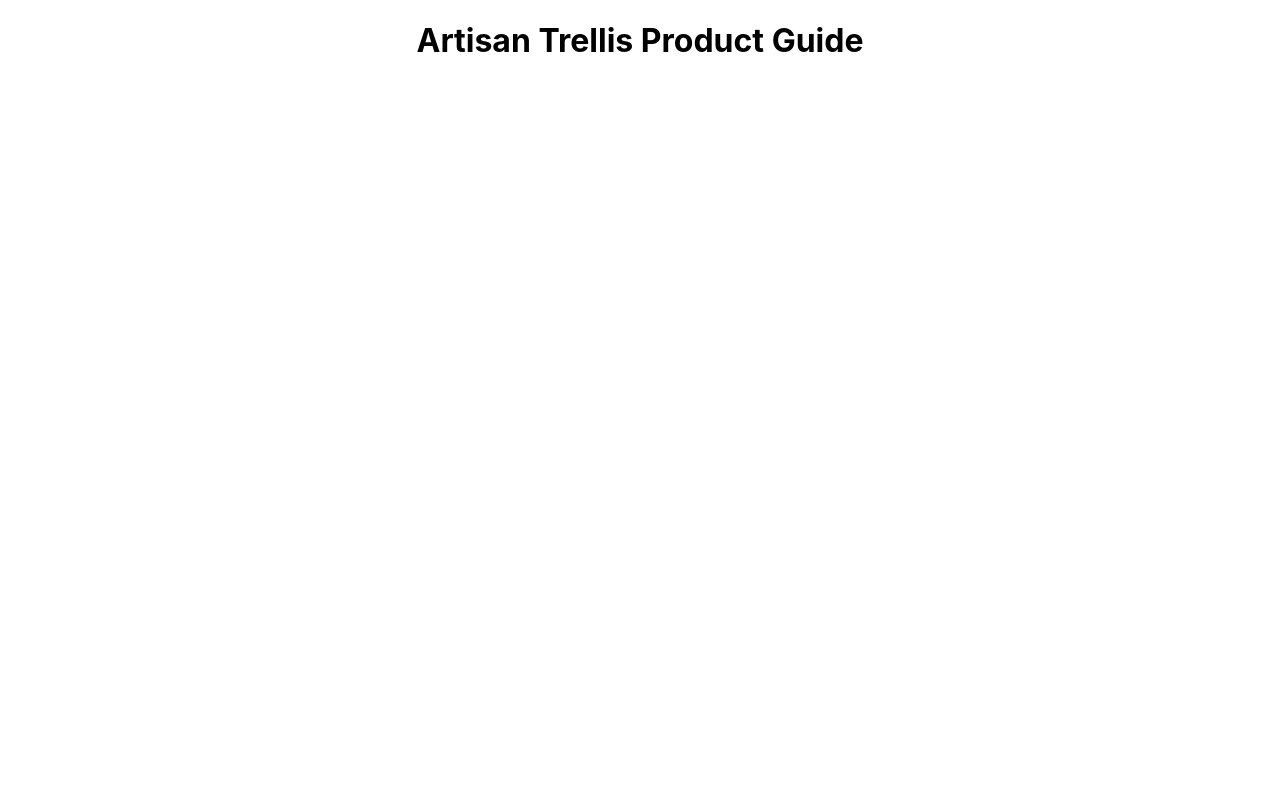
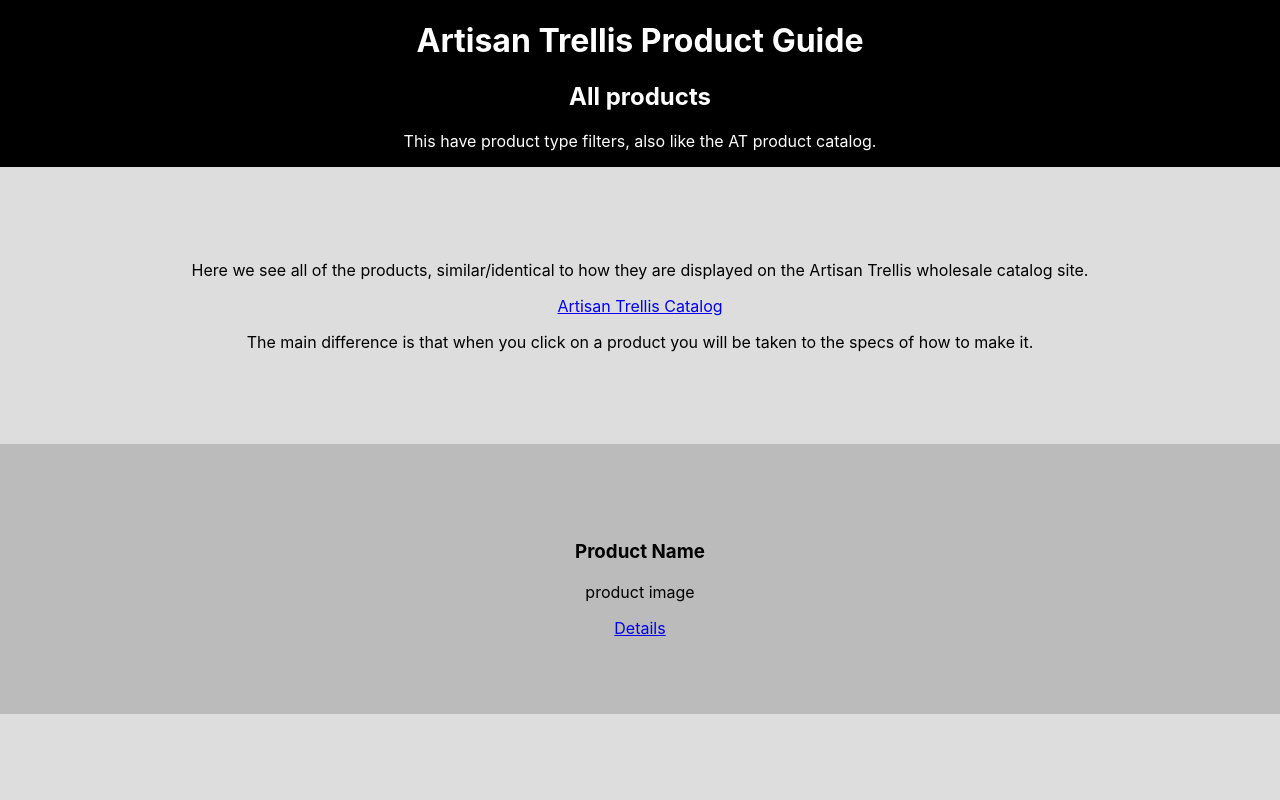
Before and after one commit to capnnemo2/at-product-guide, a React (Create React App) app: page /home in a window 1280 px wide. Shown: the top 800 px of the page. Built offline with nearby package versions, Linux system fonts and the light colour scheme.

Commit message:
Creates home

```diff
--- a/src/App.js
+++ b/src/App.js
@@ -2,6 +2,7 @@ import React from "react";
 import { Route } from "react-router-dom";
 import Header from "./Header/Header";
 import Landing from "./Landing/Landing";
+import Home from "./Home/Home";
 
 export default class App extends React.Component {
   render() {
@@ -13,6 +14,7 @@ export default class App extends React.Component {
         </header>
         <main>
           <Route exact path="/" component={Landing} />
+          <Route path="/home" component={Home} />
         </main>
       </div>
     );
--- a/src/Header/Header.css
+++ b/src/Header/Header.css
@@ -4,5 +4,5 @@
 
 .Header__link {
   text-decoration: none;
-  color: black;
+  color: white;
 }
--- /dev/null
+++ b/src/Home/Home.css
@@ -0,0 +1,3 @@
+.Home__subheader {
+  color: white;
+}
--- /dev/null
+++ b/src/Home/Home.js
@@ -0,0 +1,57 @@
+import React from "react";
+import "./Home.css";
+
+export default class Home extends React.Component {
+  render() {
+    return (
+      <div className="Home">
+        <div className="Home__subheader">
+          <h2>All products</h2>
+          <p>
+            This have product type filters, also like the AT product catalog.
+          </p>
+        </div>
+
+        <section>
+          <p>
+            Here we see all of the products, similar/identical to how they are
+            displayed on the Artisan Trellis wholesale catalog site.
+          </p>
+          <a href="http://www.artisantrellis.com/all-products">
+            Artisan Trellis Catalog
+          </a>
+          <p>
+            The main difference is that when you click on a product you will be
+            taken to the specs of how to make it.
+          </p>
+        </section>
+        <section class="product">
+          <h3>Product Name</h3>
+          <p>product image</p>
+          <a href="product-details.html">Details</a>
+        </section>
+        <section class="product">
+          <h3>Product Name</h3>
+          <p>product image</p>
+          <a href="product-details.html">Details</a>
+        </section>
+        <section class="product">
+          <h3>Product Name</h3>
+          <p>product image</p>
+          <a href="product-details.html">Details</a>
+        </section>
+        <section class="product">
+          <h3>Product Name</h3>
+          <p>product image</p>
+          <a href="product-details.html">Details</a>
+        </section>
+        <section class="product">
+          <h3>Product Name</h3>
+          <p>product image</p>
+          <a href="product-details.html">Details</a>
+        </section>
+        <a href="add-new-product.html">Add a new product</a>
+      </div>
+    );
+  }
+}
--- a/src/Landing/Landing.css
+++ b/src/Landing/Landing.css
@@ -4,6 +4,7 @@
 
 body {
   text-align: center;
+  background-color: black;
 }
 
 section {
--- a/src/Landing/Landing.js
+++ b/src/Landing/Landing.js
@@ -1,10 +1,11 @@
 import React from "react";
+import { Link } from "react-router-dom";
 import "./Landing.css";
 
 export default class Landing extends React.Component {
   render() {
     return (
-      <div>
+      <div className="Landing">
         <section className="section">
           <p>
             This product guide is a repository of specifications on how to make
@@ -21,7 +22,7 @@ export default class Landing extends React.Component {
           <p>
             Post comments to share your personal tricks, see what others do.
           </p>
-          <a href="home-page.html">Home page</a>
+          <Link to="/home">Home</Link>
         </section>
       </div>
     );
```
